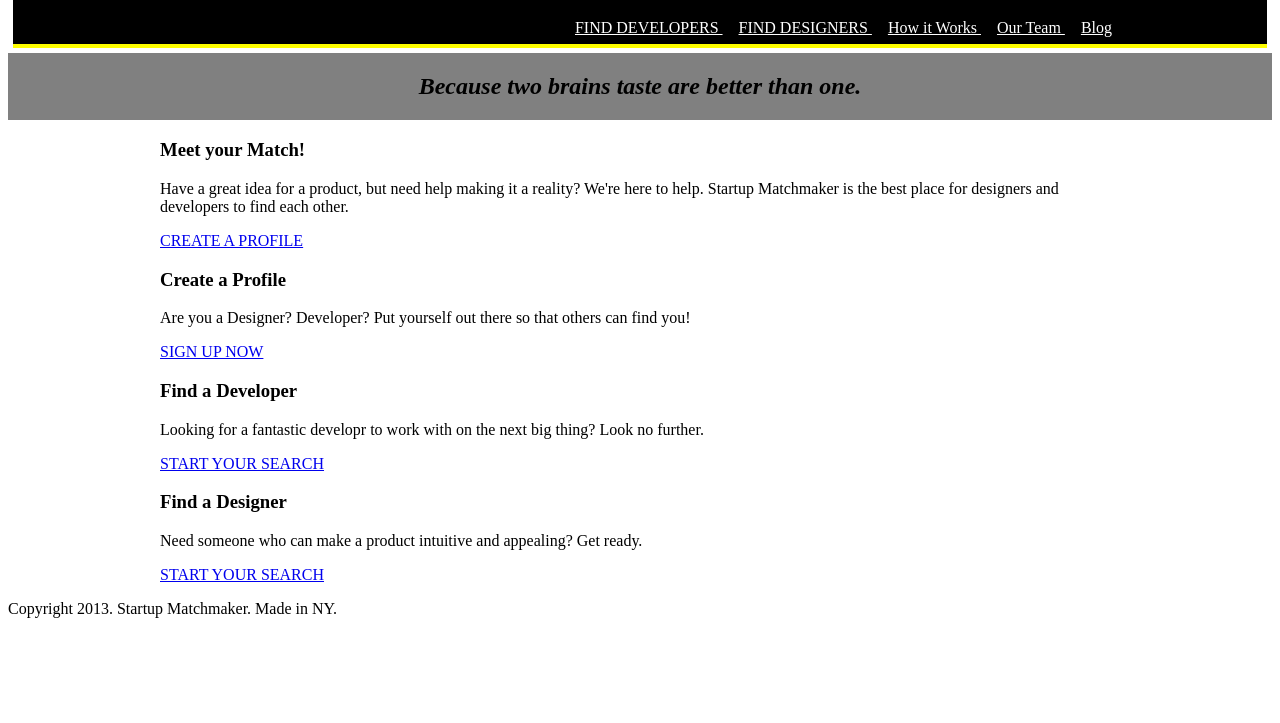
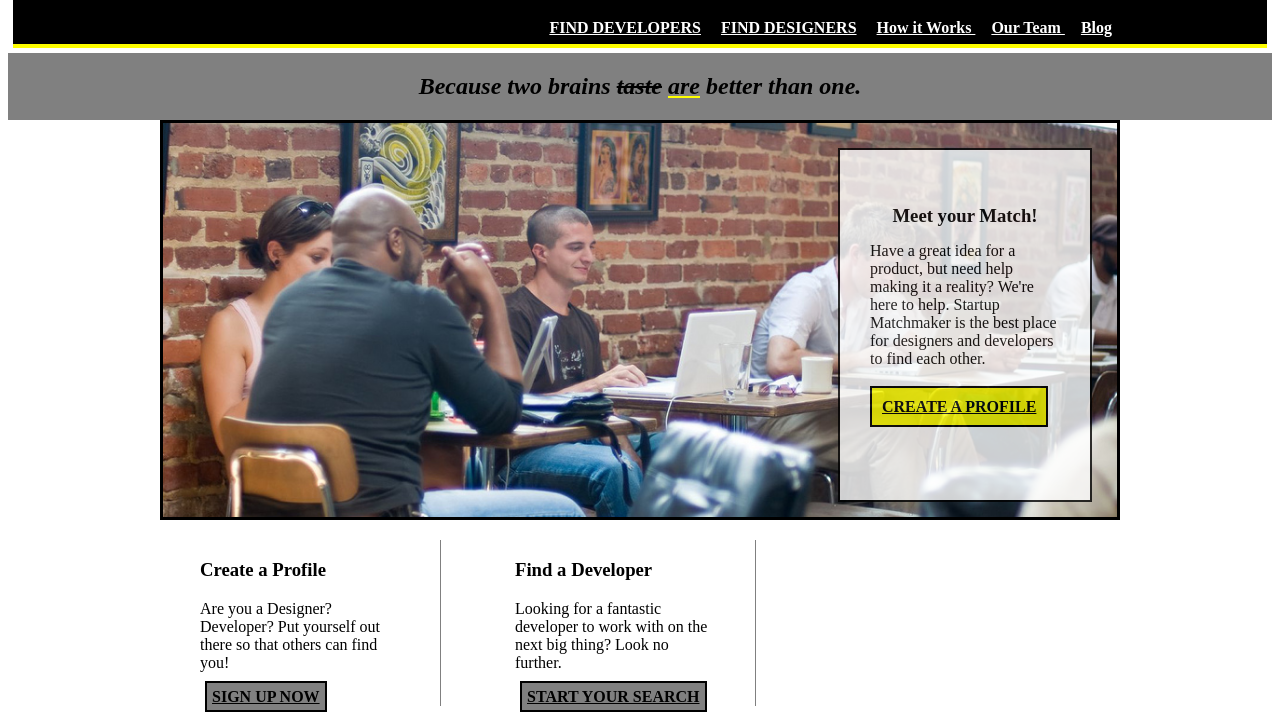
Before and after one commit to meganleft/homework-week3, a plain HTML site: page index.html in a window 1280 px wide. Shown: the part 77-800 px from the top of the page. Drawn offline with Linux system fonts and the light colour scheme.

Commit message:
Homework Updates

```diff
--- a/index.html
+++ b/index.html
@@ -12,17 +12,17 @@
 		<div class="container">
 			<h1> Startup Matchmaker</h1>
 				<nav>
-					<a href="#">FIND DEVELOPERS </a>
-					<a href="#">FIND DESIGNERS </a>
+					<a href="#"><span class="loud"> FIND DEVELOPERS</span></a>
+					<a href="#"><span class="loud"> FIND DESIGNERS</span></a>
 					<a href="#">How it Works </a>
 					<a href="#">Our Team </a>
 					<a href="#">Blog </a>
 				</nav>
 		</div>
 	</header>
-	<h2>Because two brains taste are better than one.</h2>
+	<h2>Because two brains <span class="taste"> taste</span> <span class="underline"> are</span> better than one.</h2>
 	<main class="profile">
-		<div class="container">
+		<div class="container clearfix">
 			<aside>
 				<h3>Meet your Match!</h3>
 				<p>Have a great idea for a product, but need help making it a reality? We're here to help. Startup Matchmaker is the best place for designers and developers to find each other. </p>
@@ -30,19 +30,19 @@
 			</aside>
 		</div>
 	</main>
-	<section id="options">
+	<section id="options clearfix">
 		<div class="container">
-			<div class="actions">
+			<div class="createprofile">
 				<h3>Create a Profile</h3>
 				<p>Are you a Designer? Developer? Put yourself out there so that others can find you!</p>
 				<a class="button grey" href="#">SIGN UP NOW</a>
 			</div>
-			<div class="actions">
+			<div class="finddeveloper">
 				<h3>Find a Developer</h3>
-				<p>Looking for a fantastic developr to work with on the next big thing? Look no further.</p>
+				<p>Looking for a fantastic developer to work with on the next big thing? Look no further.</p>
 				<a class="button grey" href="#">START YOUR SEARCH</a>
 			</div>
-			<div class="actions">
+			<div class="finddesigner">
 				<h3>Find a Designer</h3>
 				<p>Need someone who can make a product intuitive and appealing? Get ready.</p>
 				<a class="button grey" href="#">START YOUR SEARCH</a>
--- a/styles/style.css
+++ b/styles/style.css
@@ -14,6 +14,7 @@ clear: both;
 .container {
   max-width: 960px;
   margin: 0 auto;
+  box-sizing: border-box;
 }
 
 header {
@@ -28,6 +29,7 @@ header {
 h1 {
 	color: yellow;
 	padding: 8px;
+	font-weight: bolder;
 }
 
 nav {
@@ -37,7 +39,11 @@ nav {
 nav > a {
 	color: #FFFFFF;
 	padding: 8px;
-	font-weight: 300;
+	font-weight: bold;
+}
+
+nav .loud {
+	font-weight: bolder;
 }
 
 h2 {
@@ -48,3 +54,120 @@ h2 {
 	padding: 20px;
 	font-style: italic;
 }
+
+h2 .taste {
+	text-decoration: line-through;
+}
+
+h2 .underline {
+	text-decoration: underline yellow;
+}
+
+main > .container {
+	background: url(../images/coworking.jpg);
+	height: 400px;
+	background-size: cover;
+	margin: auto;
+	background-size: cover;
+	background-position: center center;
+	border: 3px;
+	border-color: black;
+	border-style: solid;
+}
+
+aside {
+	background-color: white;
+	opacity: 0.8;
+	float: right;
+	height: 300px;
+	width: 200px;
+	padding: 25px;
+	margin: 25px;
+	border: 2px;
+	border-color: black;
+	border-style: solid;
+}
+
+.profile h3 {
+	font-weight: 800;
+	margin: 5px;
+	padding-top: 25px;
+	text-align: center;
+}
+
+.profile p {
+	margin: 5px 5px 20px 5px;
+	padding: 10px 0px;
+	text-align: left;
+}
+
+.button {
+	background-color: yellow;
+	padding: 10px;
+	border: 2px;
+	border-style: solid;
+	border-color: black;
+	text-align: center;
+	margin: 10px 5px;
+	font-weight: bold;
+	text-align: center;
+}
+
+.yellow {
+	opacity: 1;
+	color: black;
+}
+
+#options {
+	background-color: white;
+	max-width: 900px;
+	position: absolute;
+	display: inline-block;
+}
+
+.createprofile {
+	display: inline-block;
+	width: 200px;
+	margin: 20px;
+	position: relative;
+	left: 20px;
+	border-right: 1px solid grey;
+	padding-right: 40px;
+}
+
+.finddeveloper {
+	display: inline-block;
+	width: 200px;
+	margin: 20px;
+	position: relative;
+	left: 50px;
+	border-right: 1px solid grey;
+	padding-right: 40px;
+}
+
+.finddesigner {
+	display: inline-block;
+	width: 200px;
+	margin: 20px;
+	position: relative;
+	left: 80px;
+}
+
+.grey {
+	background-color: grey;
+	width: 100;
+	padding: 5px;
+	color: black;
+}
+
+footer {
+	clear: both;
+	background-color: black;
+	right: 0;
+	bottom: 0;
+	left: 0;
+	text-align: center;
+	color: white;
+	height: 45px;
+	padding: 2px;
+}
```
